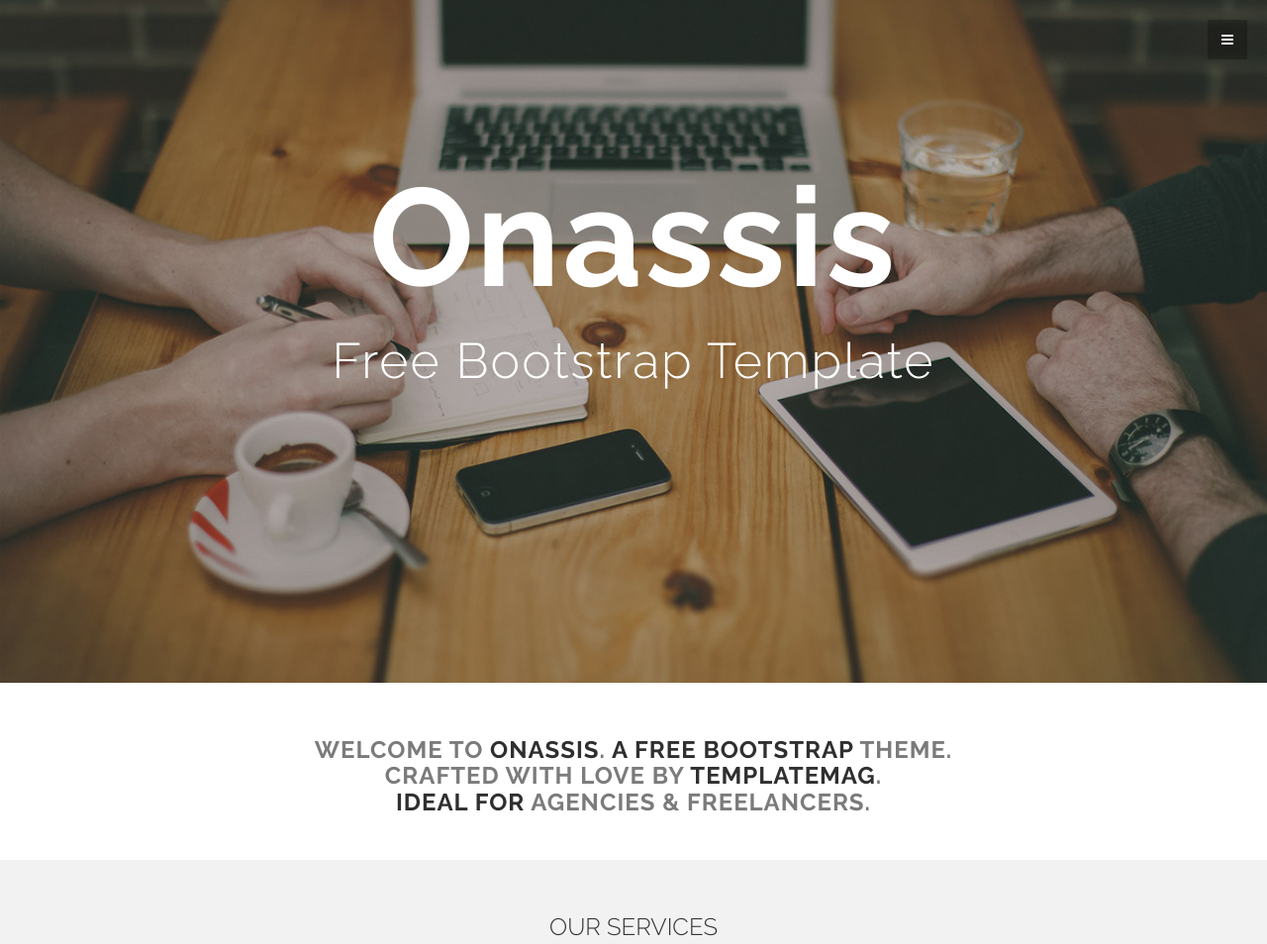
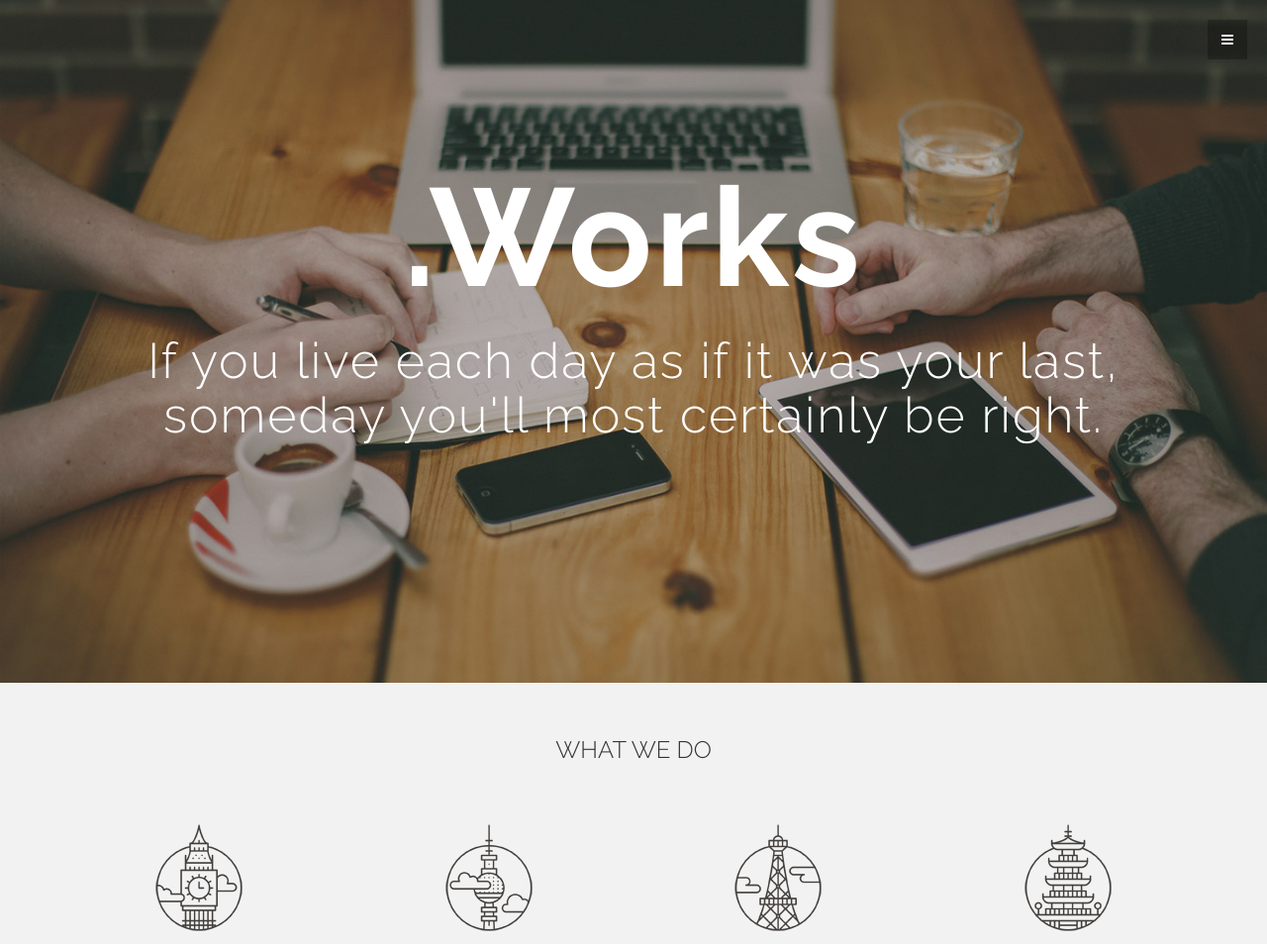
Before and after one commit to dotworks-pj/dotworks_corporate, a plain HTML site: page index.html in a window 1280 px wide. Shown: the top 954 px of the page at 99% size. Drawn offline with Linux system fonts and the light colour scheme.

Commit message:
first commit

```diff
--- a/index.html
+++ b/index.html
@@ -2,7 +2,7 @@
 <html lang="en">
 <head>
   <meta charset="utf-8">
-  <title>Onassis - Bootstrap Agecy Template</title>
+  <title>.Works</title>
   <meta content="width=device-width, initial-scale=1.0" name="viewport">
   <meta content="" name="keywords">
   <meta content="" name="description">
@@ -60,8 +60,8 @@
   <div id="headerwrap">
     <div class="container">
       <br>
-      <h1>Onassis</h1>
-      <h2>Free Bootstrap Template</h2>
+      <h1>.Works</h1>
+      <h2>If you live each day as if it was your last, someday you'll most certainly be right.</h2>
       <div class="row">
         <br>
         <br>
@@ -76,6 +76,7 @@
 
 
   <!-- ========== WHITE SECTION ========== -->
+  <!--
   <div id="w">
     <div class="container">
       <div class="row">
@@ -86,8 +87,11 @@
         </div>
       </div>
     </div>
+  -->
     <!-- /container -->
+  <!--
   </div>
+  -->
   <!-- /w -->
 
   <!-- ========== SERVICES - GREY SECTION ========== -->
@@ -95,7 +99,7 @@
   <div id="g">
     <div class="container">
       <div class="row">
-        <h3>OUR SERVICES</h3>
+        <h3>WHAT WE DO</h3>
         <br>
         <br>
         <div class="col-lg-3">
```
Also changed, not shown: img/apple-touch-icon.png, img/favicon.png.
